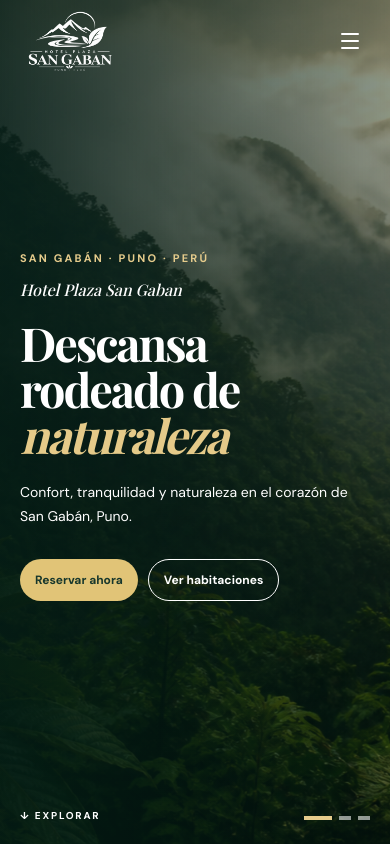
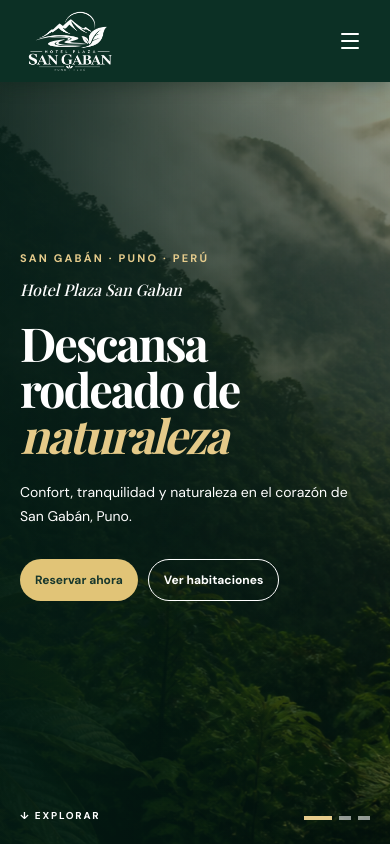
Before and after one commit to Jefferson207/hotelGaban, a React (Vite) app: page / in a window 390 px wide. Shown: the top 844 px of the page. Built offline with nearby package versions, Linux system fonts and the light colour scheme; a web font is replaced by a local one.

Commit message:
Keep mobile navigation fixed while scrolling

```diff
--- a/src/index.css
+++ b/src/index.css
@@ -703,18 +703,29 @@ footer small {
 }
 @media (max-width: 767px) {
   .site-header {
+    position: fixed;
     height: 82px;
     padding: 10px 20px;
+    background: #0c3025;
+    box-shadow: 0 4px 16px #0419104d;
   }
   .inner-header {
+    position: fixed;
+    top: 0;
+    right: 0;
+    left: 0;
     height: 82px;
     padding: 10px 20px;
+    box-shadow: 0 4px 16px #0419104d;
   }
   .inner-header .brand {
     width: 100px;
   }
   .about-page .about {
     min-height: calc(100svh - 82px);
+  }
+  .about-page {
+    padding-top: 82px;
   }
   .brand {
     width: 100px;
```
